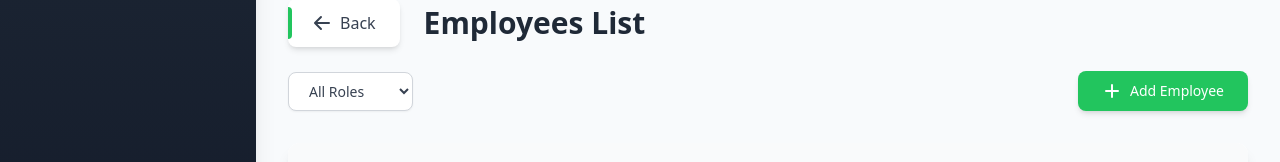
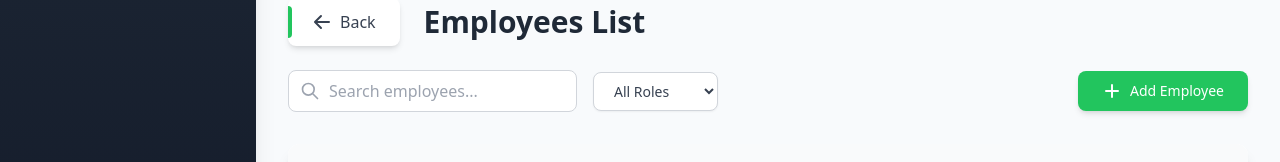
Before and after one commit to tsel170/resturant-project, a React (Vite) app in the folder client/: page /manageworkers in a window 1280 px wide. Shown: the part 297-459 px from the top of the page. Built offline with nearby package versions, Linux system fonts and the light colour scheme; no server answers.

Commit message:
added search bar

```diff
--- a/client/src/pages/manage/WorkersManagement.jsx
+++ b/client/src/pages/manage/WorkersManagement.jsx
@@ -41,6 +41,7 @@ const WorkersManagement = () => {
   const [sortBy, setSortBy] = useState("all")
   const [roleFilter, setRoleFilter] = useState("all")
   const { isLoading } = useContext(AuthContext)
+  const [searchQuery, setSearchQuery] = useState("")
 
   const handleSeeMore = (employee) => {
     setSelectedEmployee(employee)
@@ -180,9 +181,14 @@ const WorkersManagement = () => {
 
   const getFilteredEmployees = () => {
     return employees.filter((employee) => {
-      if (sortBy !== "all" && employee.jobTitle !== sortBy) return false
-      if (roleFilter !== "all" && employee.role !== roleFilter) return false
-      return true
+      const matchesSearch = employee.name
+        .toLowerCase()
+        .includes(searchQuery.toLowerCase())
+
+      const matchesJobTitle = sortBy === "all" || employee.jobTitle === sortBy
+      const matchesRole = roleFilter === "all" || employee.role === roleFilter
+
+      return matchesSearch && matchesJobTitle && matchesRole
     })
   }
 
@@ -235,9 +241,34 @@ const WorkersManagement = () => {
               </h2>
             </div>
 
-            <div className="flex items-center justify-between">
+            <div className="mb-6 flex items-center justify-between">
               <div className="flex items-center gap-4">
-                <div className="flex items-center space-x-4">
+                <div className="relative">
+                  <input
+                    type="text"
+                    placeholder="Search employees..."
+                    value={searchQuery}
+                    onChange={(e) => setSearchQuery(e.target.value)}
+                    className="w-full rounded-lg border border-gray-300 py-2 pl-10 pr-4 focus:border-green-500 focus:outline-none focus:ring-2 focus:ring-green-500/20"
+                  />
+                  <div className="absolute left-3 top-1/2 -translate-y-1/2 text-gray-400">
+                    <svg
+                      xmlns="http://www.w3.org/2000/svg"
+                      className="h-5 w-5"
+                      fill="none"
+                      viewBox="0 0 24 24"
+                      stroke="currentColor"
+                    >
+                      <path
+                        strokeLinecap="round"
+                        strokeLinejoin="round"
+                        strokeWidth={2}
+                        d="M21 21l-6-6m2-5a7 7 0 11-14 0 7 7 0 0114 0z"
+                      />
+                    </svg>
+                  </div>
+                </div>
+
                 {roleFilter === "employee" && (
                   <select
                     value={sortBy}
@@ -254,7 +285,6 @@ const WorkersManagement = () => {
                   value={roleFilter}
                   onChange={(e) => {
                     setRoleFilter(e.target.value)
-                      // Reset job title filter when switching away from employee role
                     if (e.target.value !== "employee") {
                       setSortBy("all")
                     }
@@ -265,7 +295,6 @@ const WorkersManagement = () => {
                   <option value="employee">Employees</option>
                   <option value="manager">Managers</option>
                 </select>
-                </div>
               </div>
 
               <button
```
Lines whose indentation alone changed are shown as unchanged.
